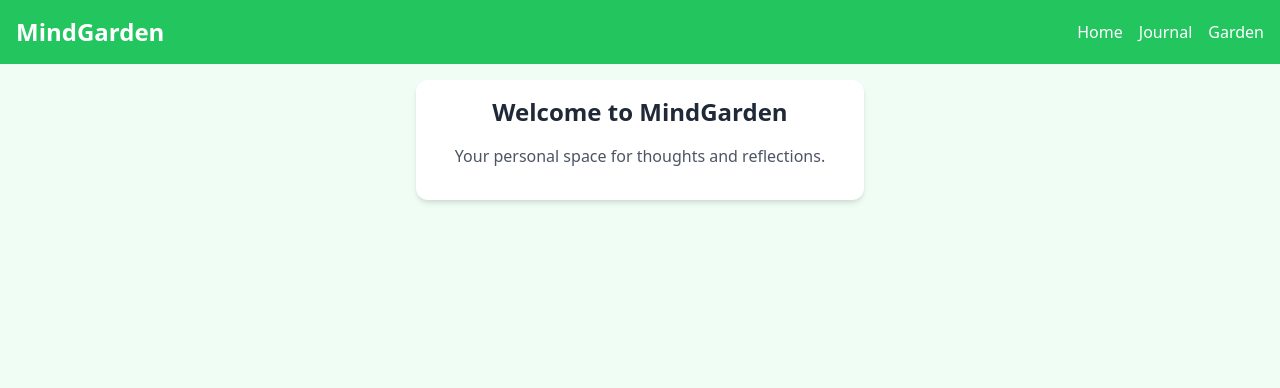
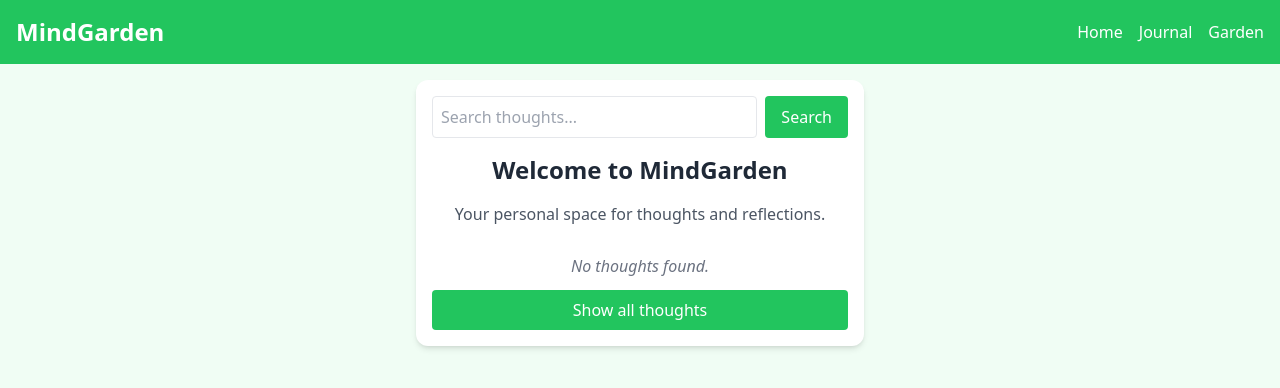
Before and after one commit to SirDon3/MindGarden, a React (Vite) app in the folder mindgarden/: page /journal in a window 1280 px wide. Shown: the top 388 px of the page. Built offline with nearby package versions, Linux system fonts and the light colour scheme.

Commit message:
Journal search added

```diff
--- a/mindgarden/src/pages/Journal.jsx
+++ b/mindgarden/src/pages/Journal.jsx
@@ -6,19 +6,86 @@ function Journal() {
     const stored = localStorage.getItem('thoughts')
     return stored ? JSON.parse(stored) : []
   })
+  // track the input value
+  const [query, setQuery] = useState('')
+
+  // track the thoughts that is searched, has the same value as the thoughts array at initially
+  // but will be updated when the user searches for a thought
+  const [searchedThoughts, setSearchedThoughts] = useState(thoughts)
+
+  // handle the search input
+const handleQuerySearch = (e) => {
+  // prevent the default form submission
+  // this is important to prevent the page from refreshing
+  // when the user clicks the search button
+  e.preventDefault()
+
+  console.log(query)
+
+  // Do nothing if query is empty
+  if (query.trim() === '') {
+    return;
+  }
+
+  // filter the thoughts array based on the query
+  // the filter function will return a new array with the thoughts that match the query
+  const filteredThoughts = thoughts.filter(thought => {
+    return thought.text.toLowerCase().includes(query.toLowerCase())
+  })
+
+
+
+  // set the searchedThoughts state to the filtered thoughts
+  // this will update the UI to show only the thoughts that match the query
+  setSearchedThoughts(filteredThoughts)
+
+  // clear the input value after the search is done
+  setQuery('')
+  console.log(filteredThoughts)
+}
+
     return (
       <div className="max-w-md mx-auto bg-white rounded-xl shadow-md p-4 space-y-4">
+
+        <form className="flex gap-2">
+          <input
+            type="text"
+            placeholder="Search thoughts..."
+            value={query}
+            onChange={(e) => setQuery(e.target.value)}
+            className="border rounded p-2 flex-grow"
+          /> <button onClick={handleQuerySearch} className="bg-green-500 text-white px-4 py-2 rounded hover:bg-green-600">Search</button></form>
+
         <h1 className="text-2xl font-bold text-center">Welcome to MindGarden</h1>
         <p className="text-gray-600 text-center">Your personal space for thoughts and reflections.</p>
         <div className="space-y-4">
-          {thoughts.map((thought, index) => (
-            <div key={index} className="bg-gray-100 p-4 rounded-lg shadow">
-              <p>{thought.text}</p>
-              <p className="text-sm text-gray-500">{`${thought.date.year}-${thought.date.month}-${thought.date.day}`}</p>
-            </div>
-          ))}
+        {searchedThoughts.length > 0 ? (
+     <div className="max-w-md mx-auto bg-white p-4 space-y-4">
+            {searchedThoughts.map((thought, index) => (
+              <div key={index} className="p-4 border rounded shadow">
+                <p>{thought.text}</p>
+                <p className="text-gray-500 text-sm">{`${thought.date.day}-${thought.date.month}-${thought.date.year}`}</p>
+
+              </div>
+
+            ))}
+                  <button onClick={() => setSearchedThoughts(thoughts)} className="bg-green-500 text-white px-4 py-2 rounded hover:bg-yellow-600">
+            Show all thoughts
+          </button>
+     </div>
+
+          ) : (
+         <div className=" grid text-gray-500 italic content-center">
+             <p className="text-gray-500 text-center px-3 py-3">No thoughts found.</p>
+            <button onClick={() => setSearchedThoughts(thoughts)} className="bg-green-500 text-white px-4 py-2 rounded hover:bg-yellow-600">
+            Show all thoughts
+          </button>
+         </div>
+          )}
+        </div>
+
       </div>
-      </div>
+
     )
   }
 
```
